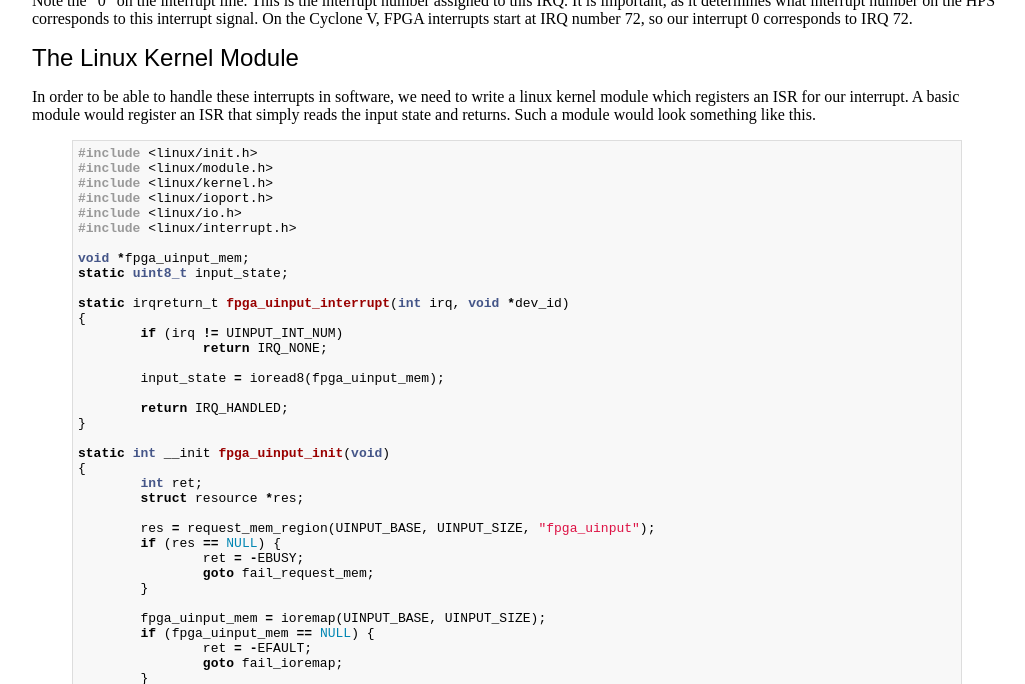
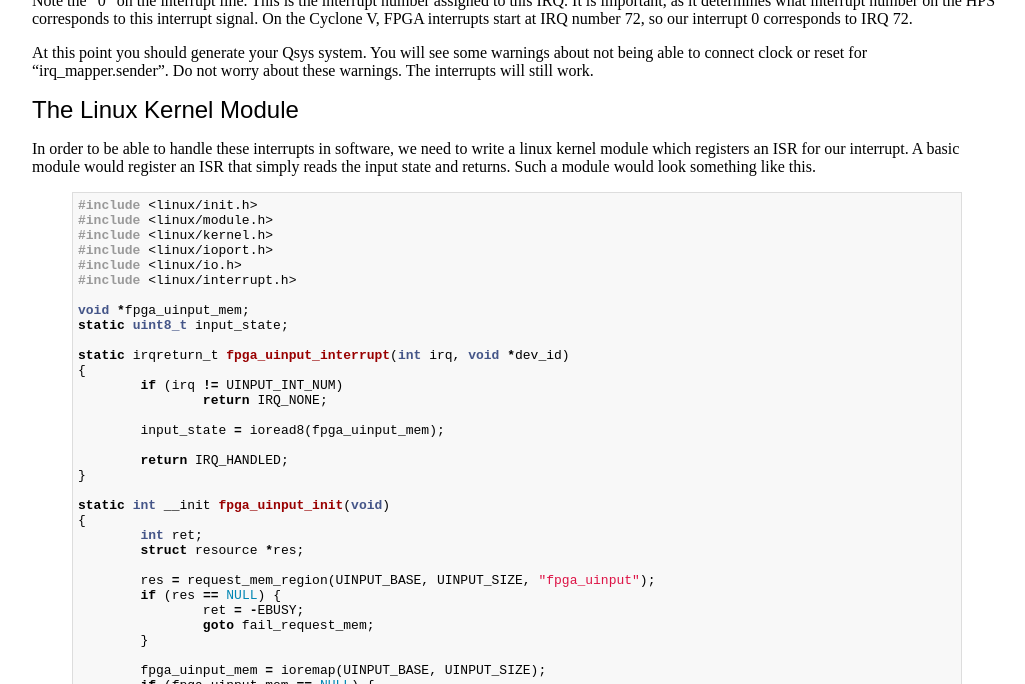
Before and after one commit to zhemao/zhemao.github.com, a Jekyll site: the page built from _posts/2014-05-24-sockit-10.markdown, in a window 1280 px wide and 900 px high, scrolled down 1768 px, cut to the strip 216-900 px from the top of the window. Shown: the whole strip, without its empty margins (123-1148 px from the left). Built offline with Jekyll 4.4.1, drawn with Linux system fonts in a browser that asks for light colours.

Commit message:
tell people to ignore warnings about irq_mapper.sender

```diff
--- a/_posts/2014-05-24-sockit-10.markdown
+++ b/_posts/2014-05-24-sockit-10.markdown
@@ -104,6 +104,10 @@ Note the "0" on the interrupt line. This is the interrupt number assigned
 to this IRQ. It is important, as it determines what interrupt number on the
 HPS corresponds to this interrupt signal. On the Cyclone V, FPGA interrupts
 start at IRQ number 72, so our interrupt 0 corresponds to IRQ 72.
+
+At this point you should generate your Qsys system. You will see some warnings
+about not being able to connect clock or reset for "irq\_mapper.sender".
+Do not worry about these warnings. The interrupts will still work.
 
 ## The Linux Kernel Module
 
```
